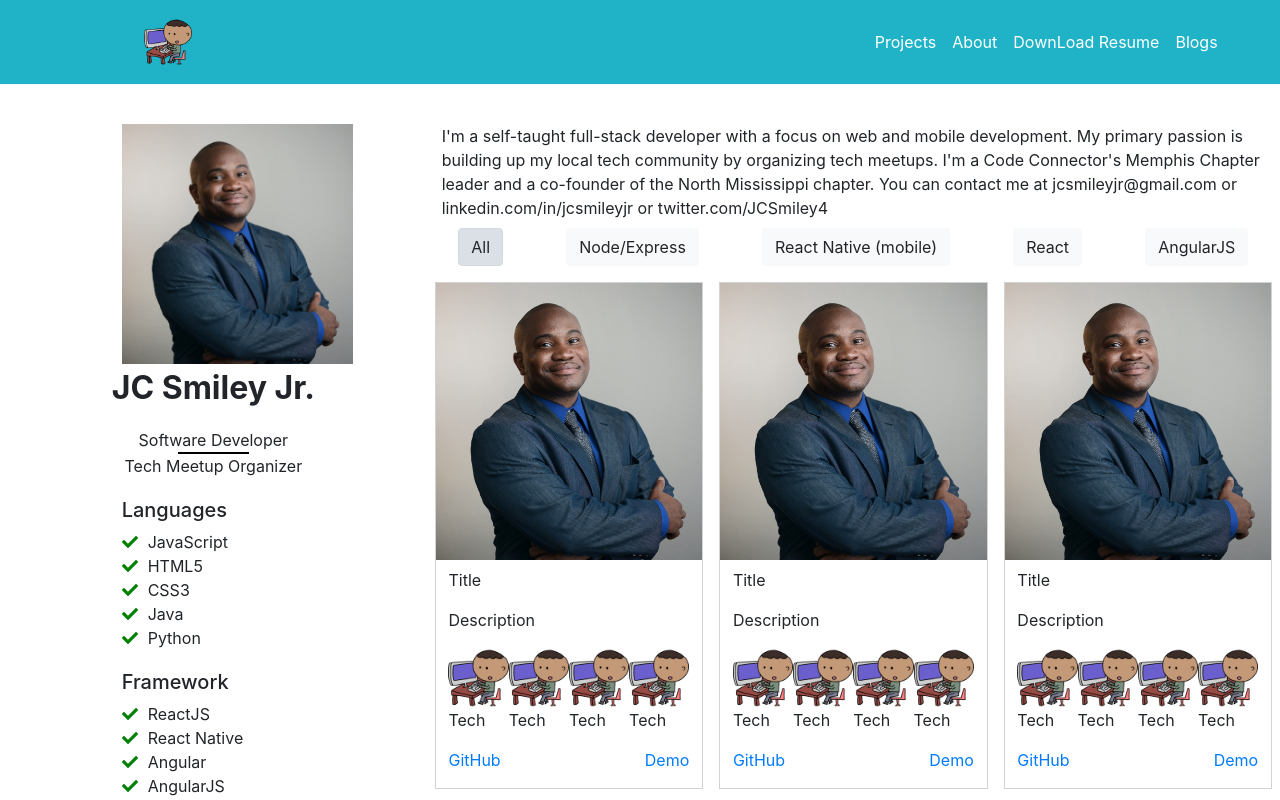
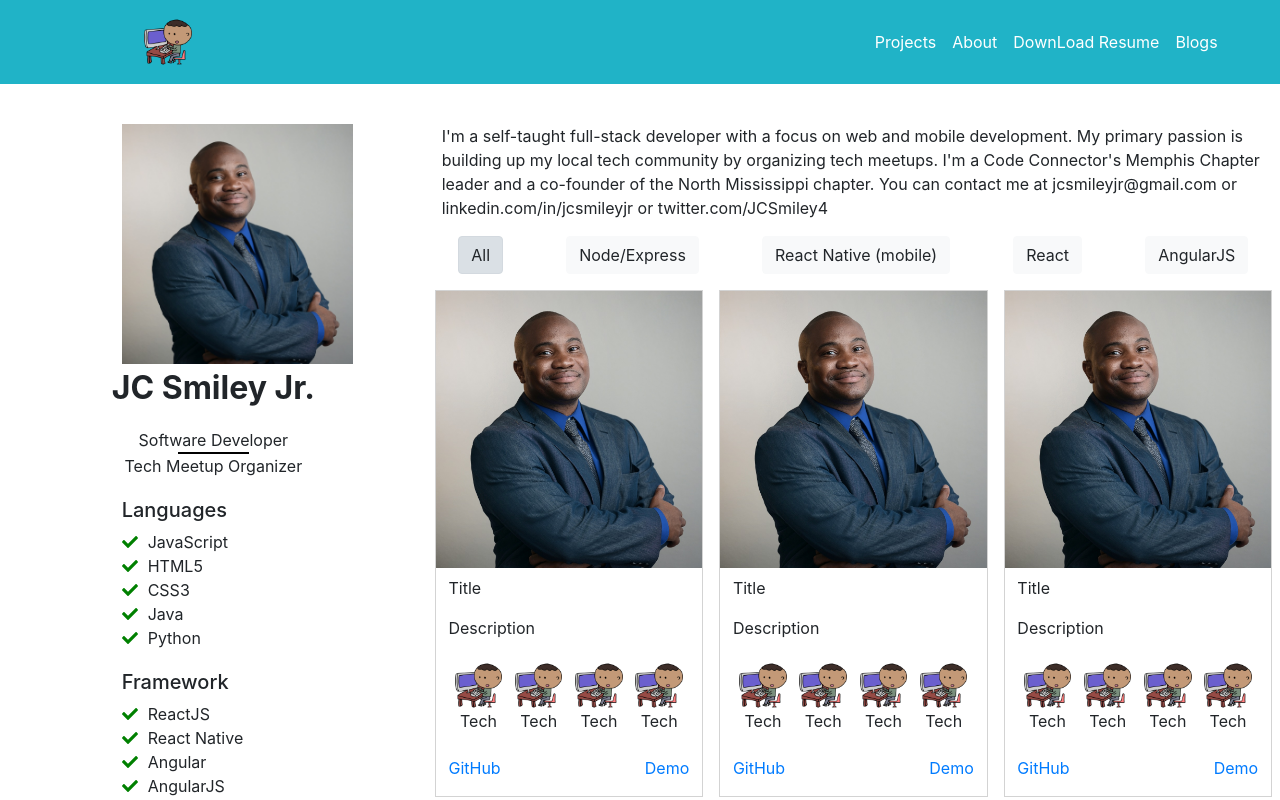
Before and after one commit to jcsmileyjr/Portfolio-v3, a React (Create React App) app in the folder portfolio/: page / in a window 1280 px wide. Shown: the top 800 px of the page. Built offline with nearby package versions, Linux system fonts and the light colour scheme.

Commit message:
Restyle Portfolio page to make it look like wireframe
- add whitespace

```diff
--- a/portfolio/src/components/project-section/ProjectSection.js
+++ b/portfolio/src/components/project-section/ProjectSection.js
@@ -7,7 +7,7 @@ import Project from '../project/Project.js';
 const ProjectSection = () => {
 	return(
 		<Container fluid>
-			<Row>
+			<Row className="project-section-summary">
 				<Col>I'm a self-taught full-stack developer with a focus on web and mobile development. My primary passion is building up my local tech community by organizing tech meetups.
 				I'm a Code Connector's Memphis Chapter leader and a co-founder of the North Mississippi chapter. You can contact me at jcsmileyjr@gmail.com or linkedin.com/in/jcsmileyjr or twitter.com/JCSmiley4
 				</Col>
--- a/portfolio/src/components/project-section/projectSection.scss
+++ b/portfolio/src/components/project-section/projectSection.scss
@@ -7,3 +7,8 @@
     margin-top:1vh;
     margin-bottom: 1vh;
 }
+
+
+.project-section-summary {
+    margin-bottom:2vh;
+}
--- a/portfolio/src/components/project/Project.js
+++ b/portfolio/src/components/project/Project.js
@@ -14,19 +14,19 @@ const Project = (props) => {
 			<div className="project-display-tech whitespace">
 				<section className="tech-image-style">
 					<Image src={coderBoy} fluid />
-					<p>Tech</p>
+					<p className="project-text">Tech</p>
 				</section>
 				<section className="tech-image-style">
 					<Image src={coderBoy} fluid />
-					<p>Tech</p>
+					<p className="project-text">Tech</p>
 				</section>
 				<section className="tech-image-style">
 					<Image src={coderBoy} fluid />
-					<p>Tech</p>
+					<p className="project-text">Tech</p>
 				</section>
 				<section className="tech-image-style">
 					<Image src={coderBoy} fluid />
-					<p>Tech</p>
+					<p className="project-text">Tech</p>
 				</section>
 			</div>
 			<div className="project-links-container whitespace">
--- a/portfolio/src/components/project/project.scss
+++ b/portfolio/src/components/project/project.scss
@@ -9,6 +9,7 @@
 
 .tech-image-style {
     flex: 1;
+    padding: .5vw;//w
 }
 
 .project-display-tech {
@@ -31,3 +32,7 @@
 .image-white-space {
     margin-bottom: 1vh;
 }
+
+.project-text {
+    text-align: center;
+}
```
